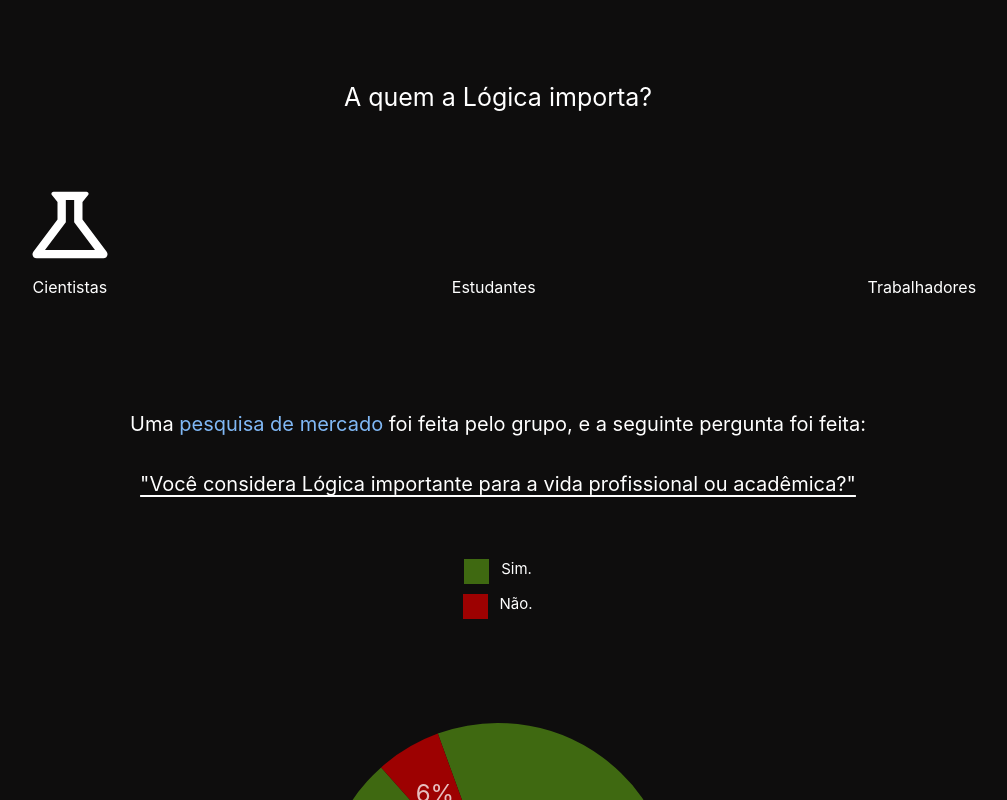
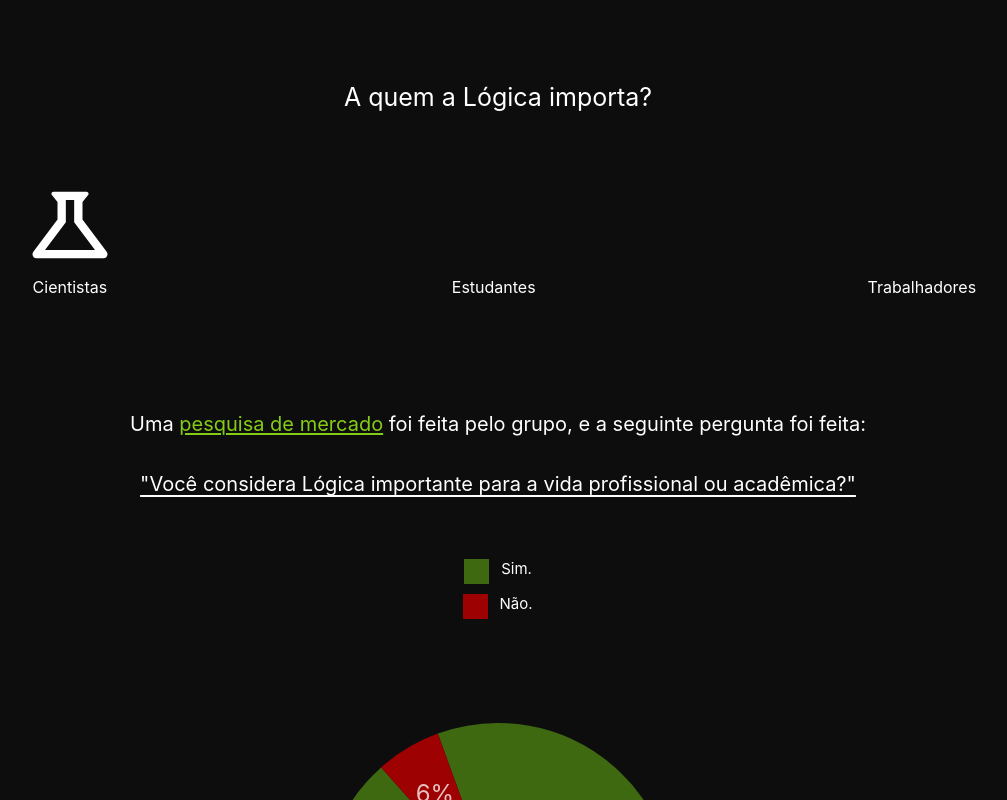
Before and after one commit to Etec-SA/boolestation-web, a Next.js app: page /atoms/LogicImportance in a window 1280 px wide. Shown: the top 800 px of the page, without its empty margins (142-1149 px from the left). Built offline with nearby package versions, Linux system fonts and the light colour scheme; some icons are missing.

Commit message:
fix: change link color and image extension

```diff
--- a/src/pages/atoms/Banner.tsx
+++ b/src/pages/atoms/Banner.tsx
@@ -1,5 +1,5 @@
 import Image from 'next/image'
-import logo from '../../../public/DarkLogo.png'
+import logo from '../../../public/DarkLogo.webp'
 
 const Banner = () => {
   return (
--- a/src/pages/atoms/LogicImportance.tsx
+++ b/src/pages/atoms/LogicImportance.tsx
@@ -31,7 +31,11 @@ const LogicImportance = () => {
         </div>
         <h4 className="text-center my-8 p-2">
           Uma{' '}
-          <a href="#" target="_blank">
+          <a
+            href="#"
+            target="_blank"
+            className="text-lime-500 underline underline-offset-2"
+          >
             pesquisa de mercado
           </a>{' '}
           foi feita pelo grupo, e a seguinte pergunta foi feita:
```
Also changed, not shown: public/DarkLogo.webp (added).
